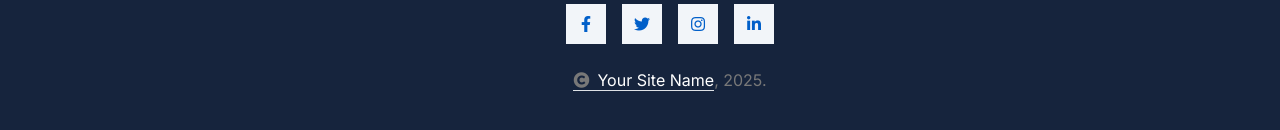
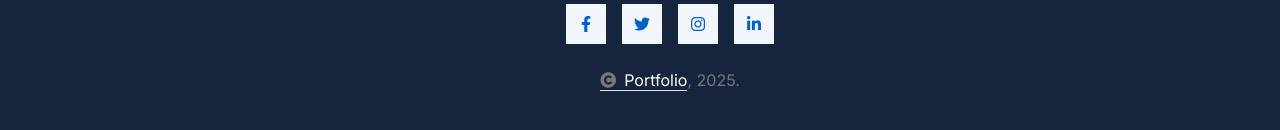
Before and after one commit to edenCharis/portfolio, a plain HTML site: page index.html in a window 1280 px wide. Shown: the part 4263-4393 px from the top of the page. Drawn offline with nearby package versions, Linux system fonts and the light colour scheme; a web font is replaced by a local one.

Commit message:
Update index.html

```diff
--- a/index.html
+++ b/index.html
@@ -507,7 +507,7 @@
                                     </div>
                                 </div>
                                 <div class="col-12 text-center">
-                                    <span class="text-body"><a href="#" class="border-bottom text-white"><i class="fas fa-copyright text-body me-2"></i>Your Site Name</a>, 2025.</span>
+                                    <span class="text-body"><a href="https://edencharis.github.io/portfolio" class="border-bottom text-white"><i class="fas fa-copyright text-body me-2"></i>Portfolio</a>, 2025.</span>
                                 </div>
 
                             </div>
```
